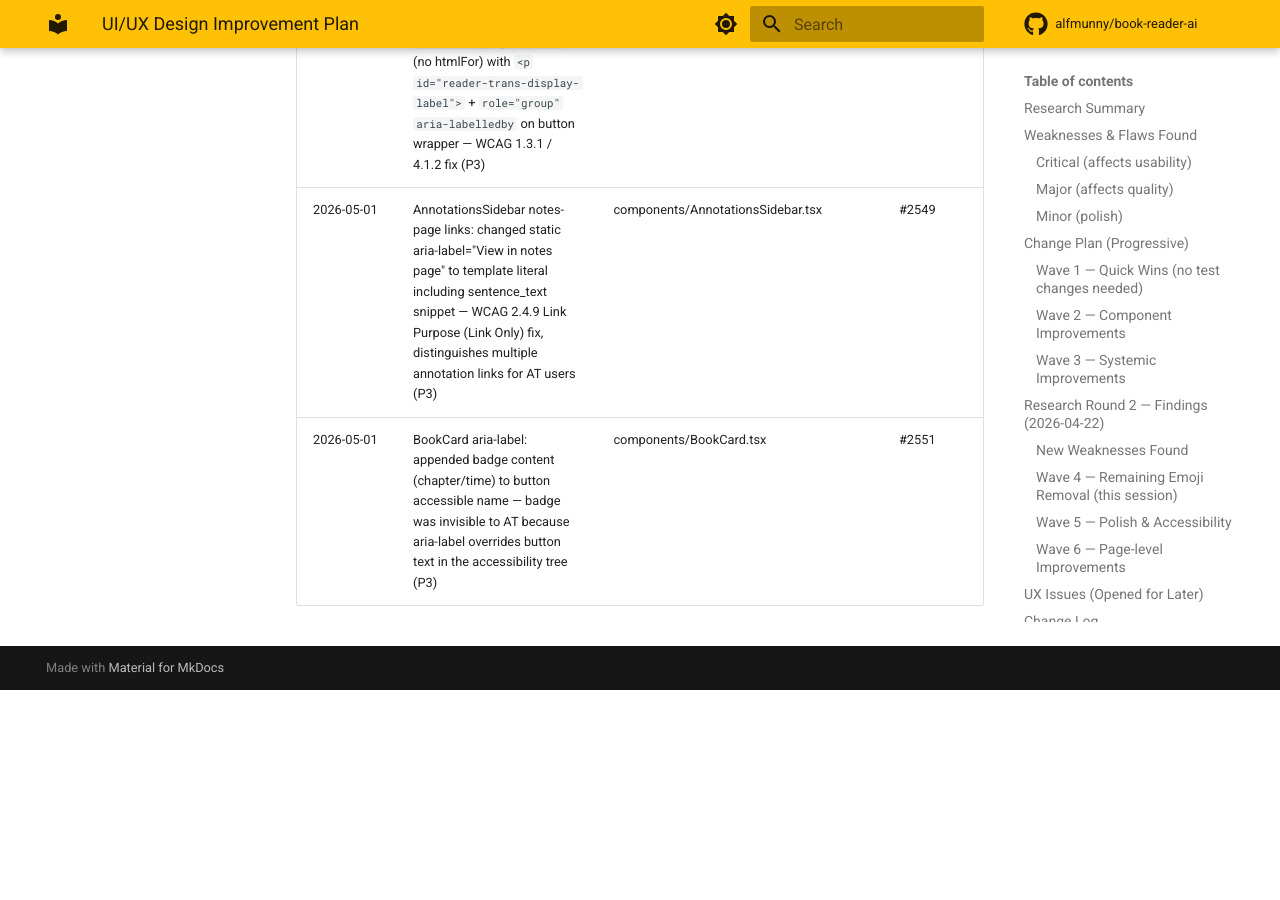
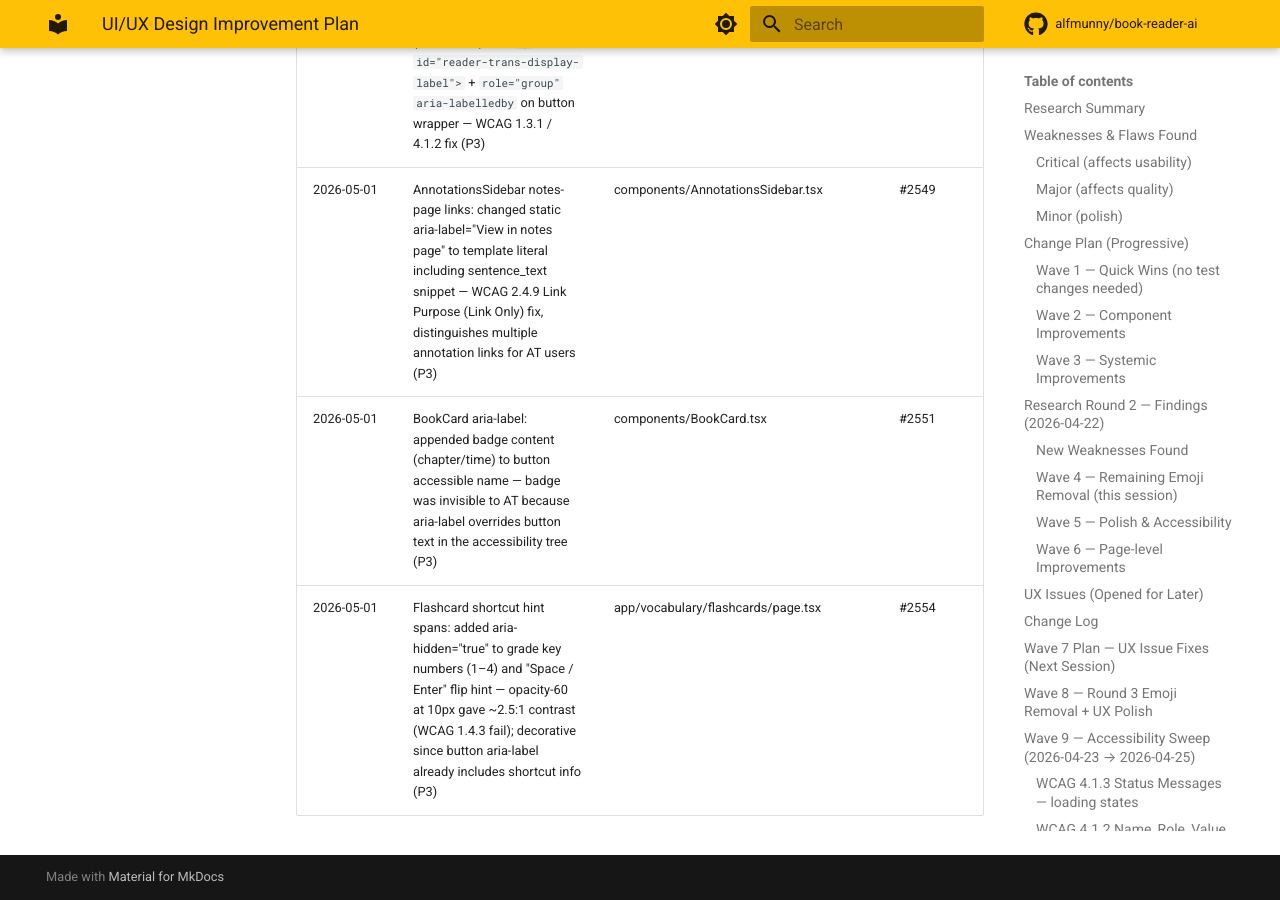
Before and after one commit to alfmunny/book-reader-ai, an MkDocs documentation site: the page built from docs/design-improvement-plan.md, in a window 1280 px wide and 900 px high, scrolled down 36026 px. Built offline with MkDocs 1.6.1 and Material for MkDocs 9.7.7, drawn with Linux system fonts in a browser that asks for light colours; comment, search, counter and statistics services are not loaded; before the commit the page ends 36716 px from its top, so only the background shows below that.

Commit message:
docs: log flashcard shortcut hint aria-hidden fix in design change log (#2554)
Co-Authored-By: Claude Sonnet 4.6 <noreply@anthropic.com>

```diff
--- a/docs/design-improvement-plan.md
+++ b/docs/design-improvement-plan.md
@@ -570,3 +570,4 @@ WCAG 2.1.1 (Keyboard) and 4.1.2 (Name, Role, Value) fixes for keyboard-only and
 | 2026-05-01 | Reader translation Display mode: replaced orphan `<label>Display</label>` (no htmlFor) with `<p id="reader-trans-display-label">` + `role="group" aria-labelledby` on button wrapper — WCAG 1.3.1 / 4.1.2 fix (P3) | app/reader/[bookId]/page.tsx | #2547 |
 | 2026-05-01 | AnnotationsSidebar notes-page links: changed static aria-label="View in notes page" to template literal including sentence_text snippet — WCAG 2.4.9 Link Purpose (Link Only) fix, distinguishes multiple annotation links for AT users (P3) | components/AnnotationsSidebar.tsx | #2549 |
 | 2026-05-01 | BookCard aria-label: appended badge content (chapter/time) to button accessible name — badge was invisible to AT because aria-label overrides button text in the accessibility tree (P3) | components/BookCard.tsx | #2551 |
+| 2026-05-01 | Flashcard shortcut hint spans: added aria-hidden="true" to grade key numbers (1–4) and "Space / Enter" flip hint — opacity-60 at 10px gave ~2.5:1 contrast (WCAG 1.4.3 fail); decorative since button aria-label already includes shortcut info (P3) | app/vocabulary/flashcards/page.tsx | #2554 |
```
